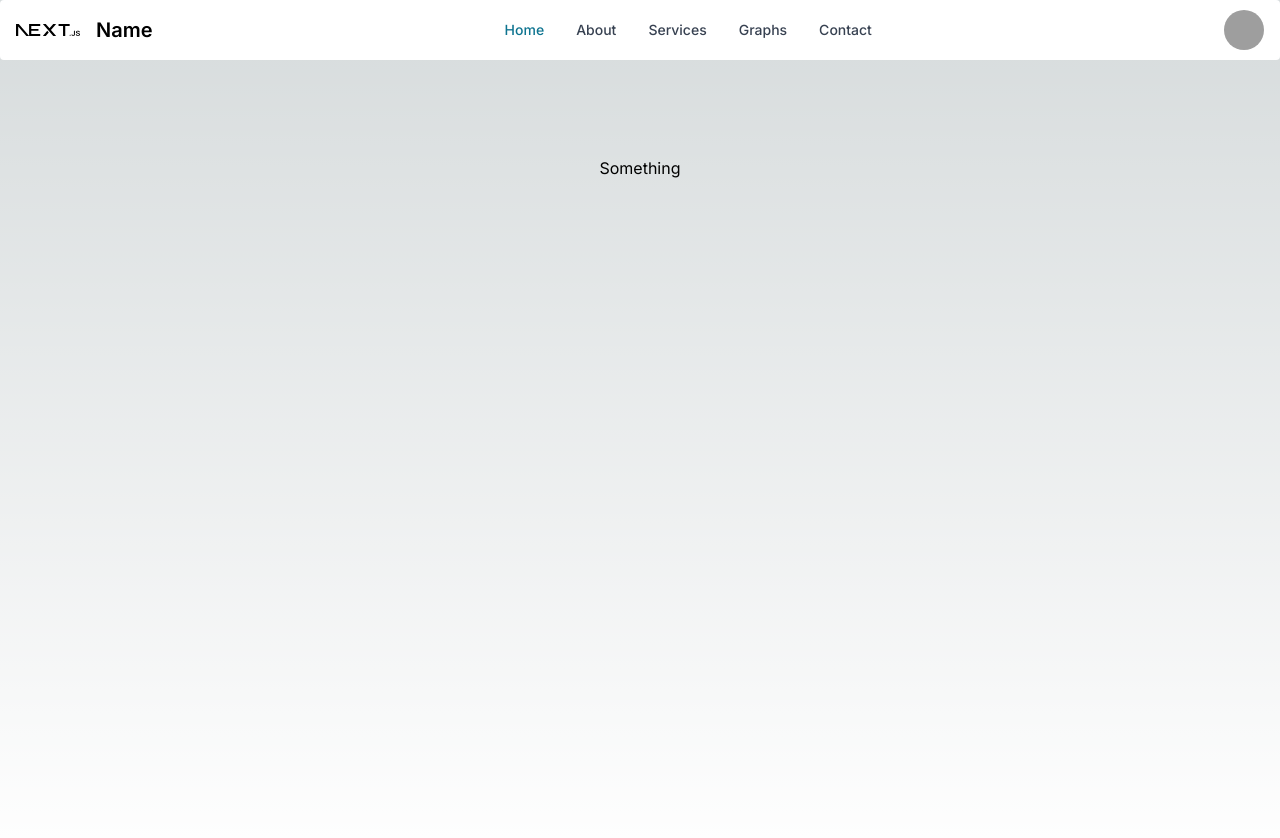
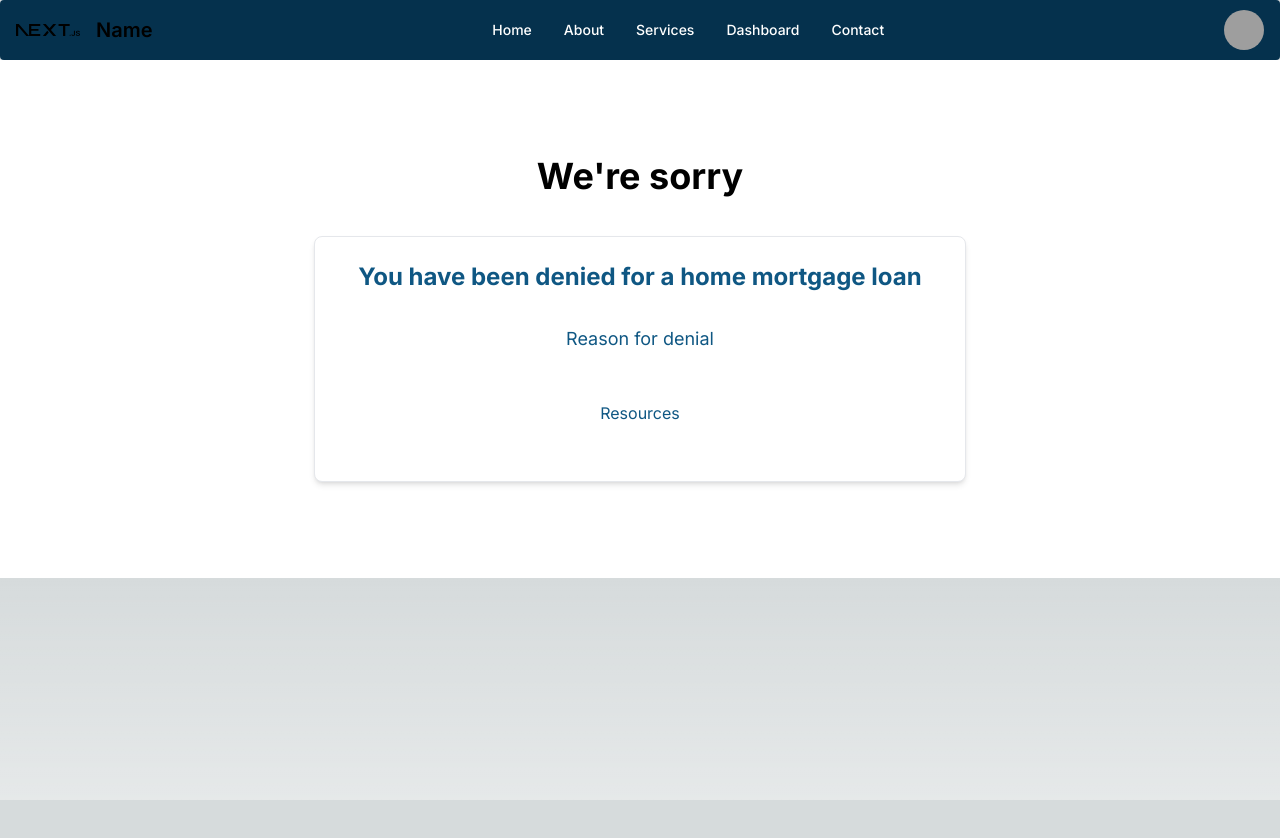
Before and after one commit to bellh14/HackUTD2023, a Next.js app in the folder front-end/: page / in a window 1280 px wide. Shown: the top 838 px of the page. After the commit the page ends 800 px from the top, so only its background shows below. Built offline with nearby package versions, Linux system fonts and the light colour scheme; grey boxes are pictures that could not be loaded.

Commit message:
approval section start

```diff
--- a/front-end/app/(Shared-Components)/NavBar.tsx
+++ b/front-end/app/(Shared-Components)/NavBar.tsx
@@ -9,7 +9,7 @@ type Props = {};
 
 const NavBar = (props: Props) => {
     return (
-        <Navbar fluid rounded>
+        <Navbar fluid rounded className="bg-primary">
             <Navbar.Brand href="https://flowbite-react.com">
                 <Image
                   src={exampleLogo}
@@ -18,7 +18,7 @@ const NavBar = (props: Props) => {
                   className={"mr-4"}
                   alt={"Example Logo"}
                 />
-                <span className="self-center whitespace-nowrap text-xl font-semibold text-black dark:text-white">
+                <span className="self-center whitespace-nowrap text-xl font-semibold dark:text-white">
                     Name
                 </span>
             </Navbar.Brand>
@@ -52,10 +52,10 @@ const NavBar = (props: Props) => {
                 <Navbar.Link href="#" active>
                     Home
                 </Navbar.Link>
-                <Navbar.Link href="#">About</Navbar.Link>
-                <Navbar.Link href="#">Services</Navbar.Link>
-                <Navbar.Link href="#">Graphs</Navbar.Link>
-                <Navbar.Link href="#">Contact</Navbar.Link>
+                <Navbar.Link href="#" active>About</Navbar.Link>
+                <Navbar.Link href="#" active>Services</Navbar.Link>
+                <Navbar.Link href="/dashboard" active>Dashboard</Navbar.Link>
+                <Navbar.Link href="#" active>Contact</Navbar.Link>
             </Navbar.Collapse>
         </Navbar>
     );
--- /dev/null
+++ b/front-end/app/(home)/ApprovalSection.tsx
@@ -0,0 +1,52 @@
+"use client";
+import React from "react";
+import { Card } from "flowbite-react";
+
+type Props = {
+    approvalStatus: string;
+    loanAmount?: number;
+    monthlyPayment?: number;
+    reasonForDenial?: string;
+    resources?: string;
+};
+
+const ApprovalSection = (props: Props) => {
+    return (
+        <div className="flex flex-col items-center text-center">
+            <h1 className="text-4xl font-bold mb-10 text-black">
+                {props.approvalStatus === "Y"
+                    ? "Congratulations!"
+                    : "We're sorry"}
+            </h1>
+            {props.approvalStatus === "Y" ? (
+                <Card className="w-3/5 text-black items-center text-center h-auto text-info_text">
+                    <h3 className="text-2xl font-bold mb-4">
+                        You have been approved for a home mortgage loan
+                    </h3>
+                    <h6 className="text-md">Loan Amount</h6>
+                    <h2 className="text-4xl font-bold mb-4 text-green-sucess ">
+                        ${props.loanAmount}
+                    </h2>
+                    <h6 className="text-md">Monthly Payment</h6>
+                    <h4 className="text-4xl font-bold mb-4">
+                        ${props.monthlyPayment}
+                    </h4>
+                </Card>
+            ) : (
+                <Card className="w-3/5 text-black items-center text-center h-auto text-info_text">
+                    <h4 className="text-2xl font-bold mb-4">
+                        You have been denied for a home mortgage loan
+                    </h4>
+                    <h6 className="text-lg">Reason for denial</h6>
+                    <h2 className="text-4xl font-bold mb-4 text-success ">
+                    </h2>
+                    <h6 className="text-lg`">Resources</h6>
+                    <h4 className="text-4xl font-bold mb-4">
+                    </h4>
+                </Card>
+            )}
+        </div>
+    );
+};
+
+export default ApprovalSection;
--- a/front-end/app/page.tsx
+++ b/front-end/app/page.tsx
@@ -1,9 +1,10 @@
 import Image from "next/image";
+import ApprovalSection from "./(home)/ApprovalSection";
 
 export default function Home() {
     return (
-        <main className="flex min-h-screen flex-col items-center justify-between p-24">
-            Something
+        <main className="items-center justify-between p-24 bg-white">
+            <ApprovalSection approvalStatus="N" loanAmount={100000} monthlyPayment={2500}/>
         </main>
     );
 }
--- a/front-end/package.json
+++ b/front-end/package.json
@@ -11,6 +11,7 @@
   "dependencies": {
     "flowbite": "^2.0.0",
     "flowbite-react": "^0.6.4",
+    "heroicons": "^2.0.18",
     "next": "14.0.1",
     "react": "^18",
     "react-dom": "^18",
--- a/front-end/tailwind.config.ts
+++ b/front-end/tailwind.config.ts
@@ -8,6 +8,13 @@ const config: Config = {
         "./node_modules/flowbite-react/**/*.js",
     ],
     theme: {
+        colors: {
+            primary: "#05314d",
+            secondary: "#0c77ba",
+            info_text: "#0f5783",
+            info: "#e8f9f9",
+            success: "#28a745",
+        },
         extend: {
             backgroundImage: {
                 "gradient-radial": "radial-gradient(var(--tw-gradient-stops))",
```
Also changed, not shown: 1 other file (tests, documents, lock files or other folders).
